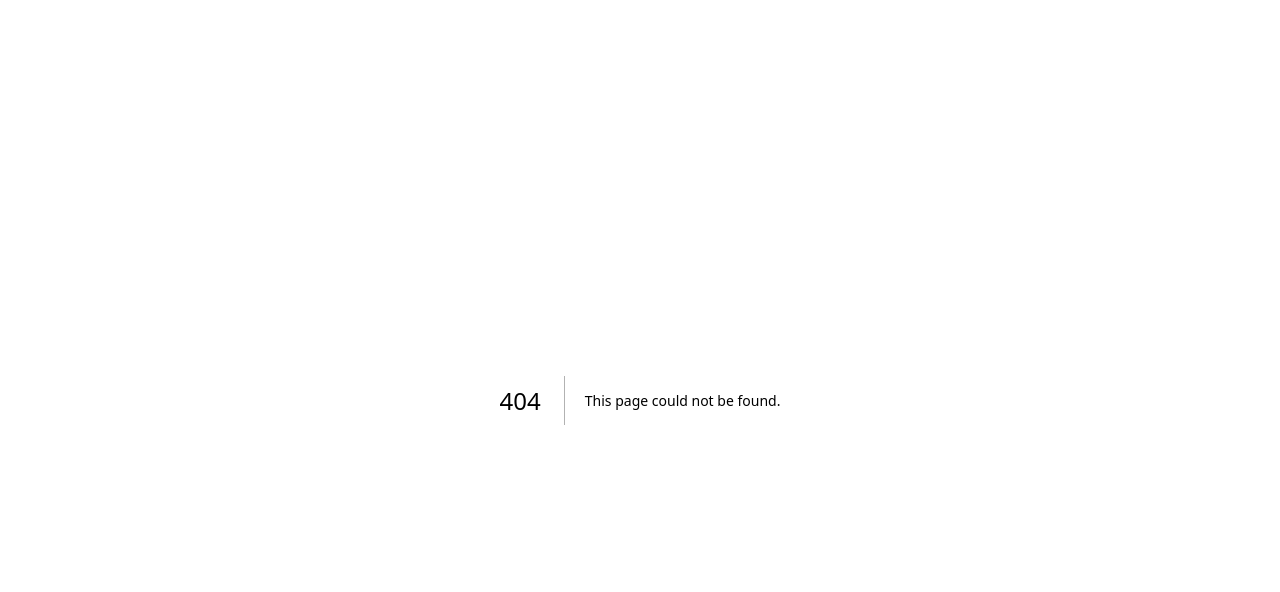
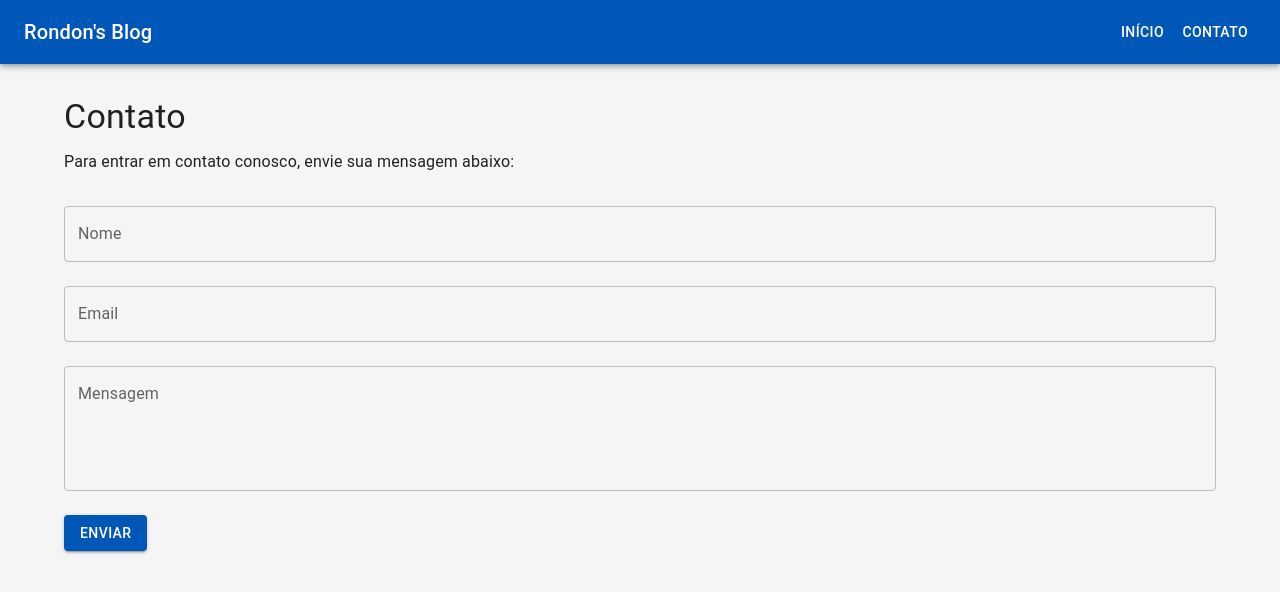
Before and after one commit to gresas/next-blog, a Next.js app: page /contato in a window 1280 px wide. Before the commit this address had no page. Shown: the top 592 px of the page. Built offline with nearby package versions, Linux system fonts and the light colour scheme.

Commit message:
including layout improvment

```diff
--- a/app/components/Navbar.tsx
+++ b/app/components/Navbar.tsx
@@ -7,7 +7,7 @@
     <AppBar position="static" color="primary">
       <Toolbar>
         <Typography variant="h6" sx={{ flexGrow: 1 }}>
-          GloboNews Blog
+          Rondon's Blog
         </Typography>
         <Box>
           <Button color="inherit" component={Link} href="/">Início</Button>
--- /dev/null
+++ b/app/contato/page.tsx
@@ -0,0 +1,21 @@
+'use client'
+import { Container, Typography, TextField, Button, Box } from '@mui/material'
+
+export default function ContatoPage() {
+  return (
+    <Container sx={{ mt: 4 }}>
+      <Typography variant="h4" gutterBottom>Contato</Typography>
+      <Typography variant="body1" gutterBottom>
+        Para entrar em contato conosco, envie sua mensagem abaixo:
+      </Typography>
+      <Box component="form" noValidate autoComplete="off" sx={{ mt: 2 }}>
+        <TextField label="Nome" fullWidth margin="normal" />
+        <TextField label="Email" fullWidth margin="normal" />
+        <TextField label="Mensagem" fullWidth multiline rows={4} margin="normal" />
+        <Button variant="contained" color="primary" sx={{ mt: 2 }}>
+          Enviar
+        </Button>
+      </Box>
+    </Container>
+  )
+}
--- a/app/layout.tsx
+++ b/app/layout.tsx
@@ -1,32 +1,25 @@
-import type { Metadata } from "next";
-import { Geist, Geist_Mono } from "next/font/google";
-import "./globals.css";
+'use client'
+import { ThemeProvider, CssBaseline, createTheme } from '@mui/material'
+import Navbar from './components/Navbar'
 
-const geistSans = Geist({
-  variable: "--font-geist-sans",
-  subsets: ["latin"],
-});
+const theme = createTheme({
+  palette: {
+    primary: { main: '#0057B8' },
+    secondary: { main: '#FF5C00' },
+    background: { default: '#F5F5F5' },
+  },
+})
 
-const geistMono = Geist_Mono({
-  variable: "--font-geist-mono",
-  subsets: ["latin"],
-});
-
-export const metadata: Metadata = {
-  title: "Create Next App",
-  description: "Generated by create next app",
-};
-
-export default function RootLayout({
-  children,
-}: Readonly<{
-  children: React.ReactNode;
-}>) {
+export default function RootLayout({ children }: { children: React.ReactNode }) {
   return (
-    <html lang="en">
-      <body className={`${geistSans.variable} ${geistMono.variable}`}>
-        {children}
+    <html lang="pt-br">
+      <body>
+        <ThemeProvider theme={theme}>
+          <CssBaseline />
+          <Navbar />
+          {children}
+        </ThemeProvider>
       </body>
     </html>
-  );
+  )
 }
```
Also changed, not shown: app/page.tsx (+17 -13 lines).
